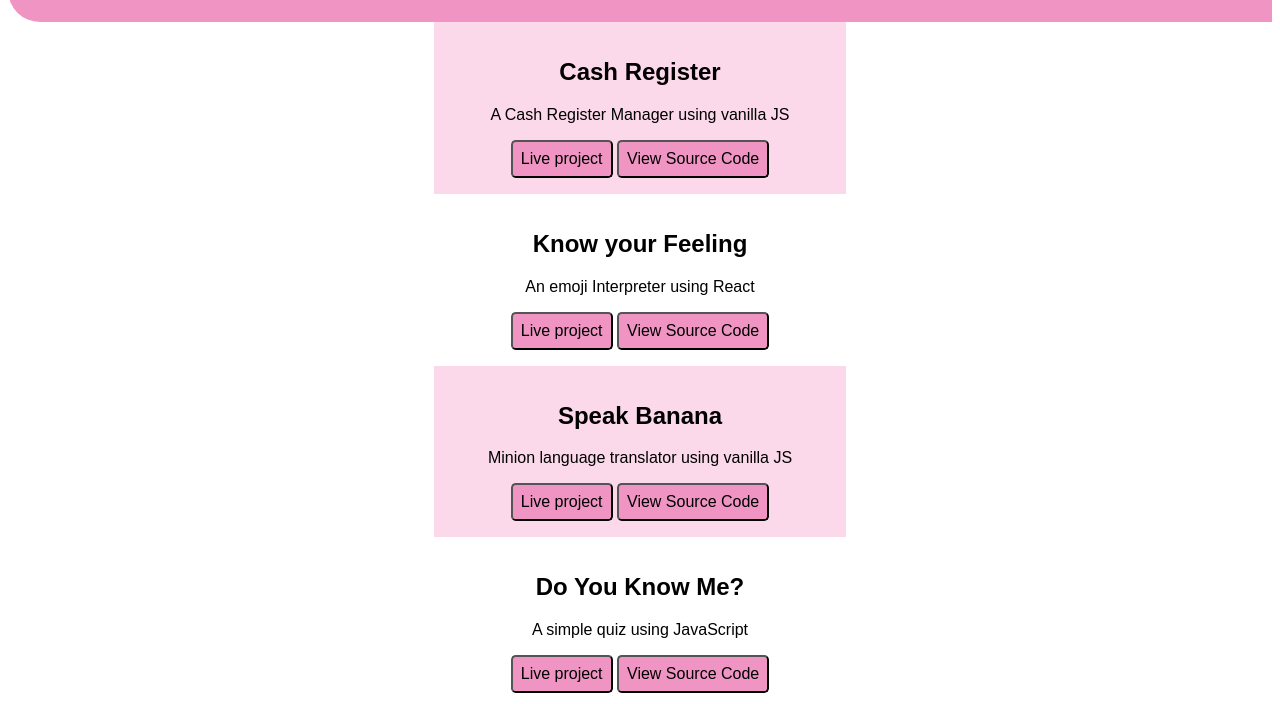
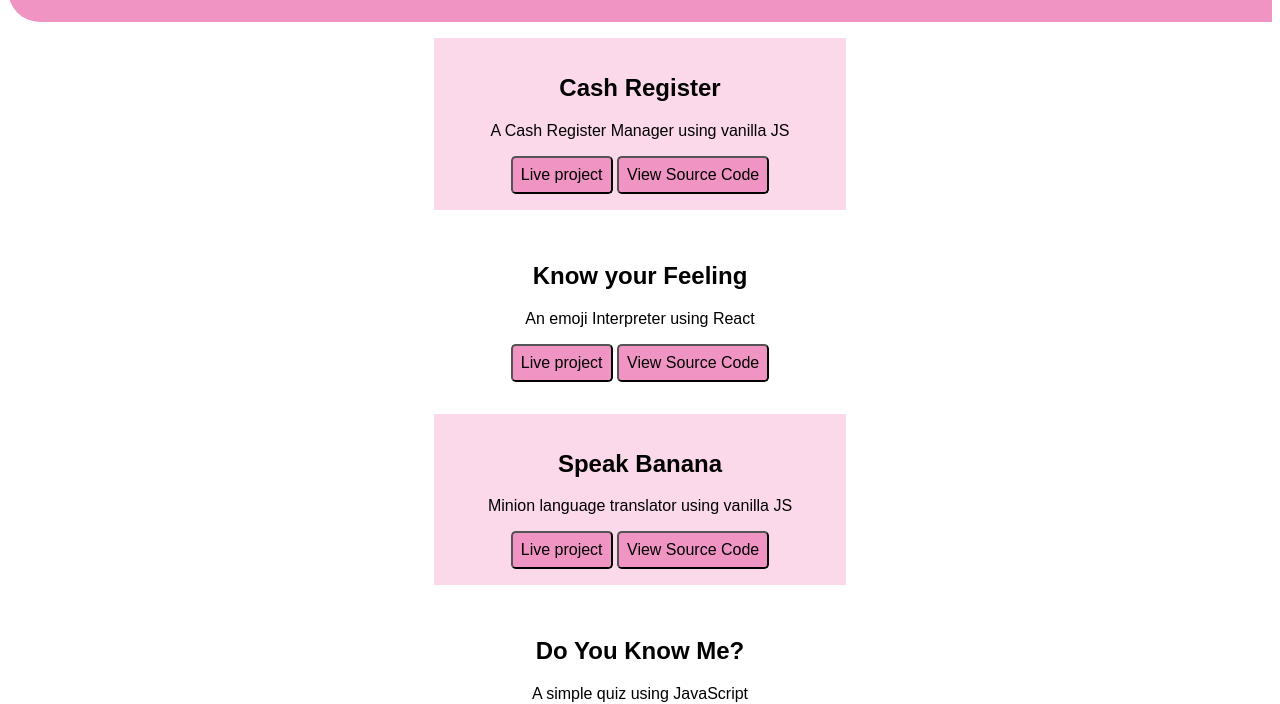
Before and after one commit to KeerthikaReddyP/Portfolio-GettingStarted, a plain HTML site: page projects.html in a window 1280 px wide. Shown: the part 99-803 px from the top of the page. Drawn offline with Linux system fonts and the light colour scheme.

Commit message:
Update styles.css

```diff
--- a/styles.css
+++ b/styles.css
@@ -105,7 +105,7 @@ section a:hover{
 }
 
 .project-div{
-    margin:auto;
+    margin: 1rem auto;
     padding:1rem;
     text-align:center;
     width:30%;
```
